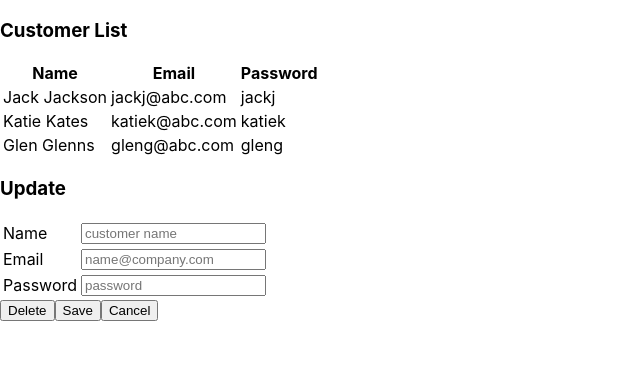
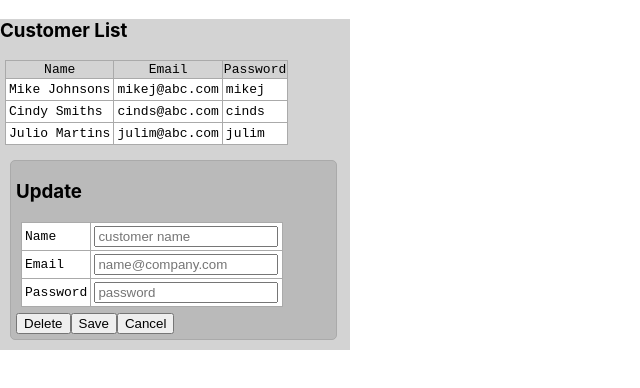
Before and after one commit to venkatpvr07/Customer-React, a React (Create React App) app: page / in a window 1280 px wide. Shown: the top 388 px of the page, without its empty margins (0-640 px from the left). Built offline with nearby package versions, Linux system fonts and the light colour scheme.

Commit message:
finished stage 3

```diff
--- a/src/App.css
+++ b/src/App.css
@@ -1,38 +1,82 @@
-.App {
-  text-align: center;
+h4 {
+  margin: 0px;
+  padding: 5px;
+  padding-left: 0px;
+  font-family: sans-serif;
 }
 
-.App-logo {
-  height: 40vmin;
-  pointer-events: none;
+h5 {
+  margin: 0px;
+  padding: 5px;
+  font-family: sans-serif;
+  font-weight: normal;
+  padding-bottom:0px;
+}
+table {
+  margin: 5px;
+  background-color: white;
+  font-family: monospace;
 }
 
-@media (prefers-reduced-motion: no-preference) {
-  .App-logo {
-    animation: App-logo-spin infinite 20s linear;
-  }
+input[type='text'], input[type='email']{
+  width: 95%;
 }
 
-.App-header {
-  background-color: #282c34;
-  min-height: 100vh;
-  display: flex;
-  flex-direction: column;
-  align-items: center;
-  justify-content: center;
-  font-size: calc(10px + 2vmin);
-  color: white;
+table,
+td,
+tr {
+  border: 1.3px solid #aaa;
+  border-collapse: collapse;
+  padding: 3px;
 }
 
-.App-link {
-  color: #61dafb;
+th {
+  background-color: lightgrey;
+  font-weight: normal;
+  border: 1px #aaa solid;
 }
 
-@keyframes App-logo-spin {
-  from {
-    transform: rotate(0deg);
-  }
-  to {
-    transform: rotate(360deg);
-  }
+form{
+  width: inherit;
 }
+
+div#root {
+  background-color: lightgrey;
+  width: 350px;
+}
+
+.boxed {
+  border: 1.5px solid #aaa;
+  width: 315px;
+  margin: 10px;
+  background-color: #bababa;
+  display: inline-block;
+  border-radius: 5px;
+  padding-left: 5px;;
+  padding-right: 5px;
+  padding-top:0px;
+  padding-bottom: 5px;
+}
+
+.scroll{
+  height: 200px;
+  overflow: auto;
+}
+
+.small{
+  font-size:.7em;
+}
+
+.selected {
+  font-weight: bold;
+}
+
+table#customer-add-update tbody tr td.label{
+  text-align: right;
+}
+
+#customer-list, table#customer-add-update {
+  width: inherit;
+  margin:0px;
+  border: 0px;
+}
--- a/src/App.js
+++ b/src/App.js
@@ -1,24 +1,75 @@
+import React, {useState, useEffect} from 'react';
+import { getAllCustomers, post, put, deleteById } from './data'
 import './App.css';
-import data from './data';
+// import data from './data';
 
 function App() {
   // const data = {}
-  let addOrUpdate = data.length>0 ? "Update" : "Add"
-  const handleListClick = function(){
-    console.log("in handleListClick()");
+  // let addOrUpdate = data.length>0 ? "Update" : "Add"
+  let blankCustomer = { "id": null, "name": "", "email": "", "password": "" };
+  const [customers, setCustomers] = useState([]);
+  const [customerDetails, setCustomerDetails] = useState(blankCustomer);
+  let addOrUpdate = (customerDetails.id >= 0) ? 'Update' : 'Add';
+
+  const getCustomers = function() {
+    console.log("inside getCustomers()");
+    setCustomers(getAllCustomers);
   }
 
-  const handleDelete = function(){
-    console.log("in handleDelete()");
+  useEffect(getCustomers, []);
+
+  const handleListClick = function(item){
+    console.log("in handleListClick() and item is: ", item);
+    if(customerDetails.id === item.id){
+      setCustomerDetails(blankCustomer);
+    }else{
+      setCustomerDetails(item);
+    }
   }
 
-  const handleSave = function(){
-    console.log("in handleSave()");
+  const handleInputChange = function (e) {
+    console.log("in handleInputChange() and target is: ", e.target);
+    const name = e.target.name;
+    const value = e.target.value;
+    let newcustomerDetails = {...customerDetails}
+    newcustomerDetails[name] = value;
+    console.log("name is" , newcustomerDetails);
+    setCustomerDetails(newcustomerDetails);
   }
 
-  const handleCancel = function(){
-    console.log("in handleCancel()");
+  let handleCancel = function () {
+    console.log("in onCancelClick()");
+    setCustomerDetails(blankCustomer);
   }
+
+  let handleDelete = function () {
+    if(customerDetails.id >= 0){
+      deleteById(customerDetails.id);
+    }
+    setCustomerDetails(blankCustomer);
+  }
+
+let handleSave = function () {
+  if (addOrUpdate === 'Add') {
+    post(customerDetails);
+  }
+  if (addOrUpdate === 'Update') {
+    put(customerDetails.id, customerDetails);
+  }
+  setCustomerDetails(blankCustomer);
+}
+
+//   const handleDelete = function(){
+//     console.log("in handleDelete()");
+//   }
+
+//   const handleSave = function(){
+//     console.log("in handleSave()");
+//   }
+
+//   const handleCancel = function(){
+//     console.log("in handleCancel()");
+//   }
   return (
     <>
       <div className="Boxed">
@@ -34,9 +85,10 @@ function App() {
           </tr>
         </thead>
         <tbody>
-           {data.map(
+           {customers.map(
               (item, index) => {
                 return (<tr key={item.id}
+                className={ (item.id === customerDetails.id )?'selected': ''}
                 onClick={()=>handleListClick(item)}
                 >
                   <td>{item.name}</td>
@@ -57,15 +109,15 @@ function App() {
                 <tbody>
                   <tr>
                   <td><label htmlFor="username">Name</label></td>
-                  <td><input type = "text" id = "username" name = "username" placeholder='customer name' required></input></td>
+                  <td><input type = "text" id = "username" name = "name" value={customerDetails.name} onChange={(e) => handleInputChange(e)} placeholder='customer name' required></input></td>
                   </tr>
                   <tr>
                   <td><label htmlFor="email">Email</label></td>
-                  <td><input type = "text" id = "email" name = "email" placeholder='name@company.com' required></input></td>
+                  <td><input type = "text" id = "email" name = "email" value={customerDetails.email} onChange={(e) => handleInputChange(e)} placeholder='name@company.com' required></input></td>
                   </tr>
                   <tr>
                   <td><label htmlFor="password">Password</label></td>
-                  <td><input type = "text" id = "password" name = "password" placeholder='password' required></input></td>
+                  <td><input type = "text" id = "password" name = "password" value={customerDetails.password} onChange={(e) => handleInputChange(e)} placeholder='password' required></input></td>
                   </tr>
                   {/* <tr>
                     <td colSpan="2"></td>
--- a/src/data.js
+++ b/src/data.js
@@ -1,22 +1,76 @@
-let data = [
+const data = [
     {
       "id": 0,
-      "name": "Jack Jackson",
-      "email": "jackj@abc.com",
-      "password": "jackj"
+      "name": "Mike Johnsons",
+      "email": "mikej@abc.com",
+      "password": "mikej"
     },
     {
       "id": 1,
-      "name": "Katie Kates",
-      "email": "katiek@abc.com",
-      "password": "katiek"
+      "name": "Cindy Smiths",
+      "email": "cinds@abc.com",
+      "password": "cinds"
     },
     {
       "id": 2,
-      "name": "Glen Glenns",
-      "email": "gleng@abc.com",
-      "password": "gleng"
+      "name": "Julio Martins",
+      "email": "julim@abc.com",
+      "password": "julim"
     }
   ]
 
-export default data;
+
+export function getAllCustomers(){
+    return data;
+}
+
+export function get(id) {
+    let result = null;
+    for( let item of data){
+        if(item.id === id){
+            result = item;
+        }
+    }
+  return result;
+}
+
+export function deleteById(id) {
+  let arrayIndex = getArrayIndexForId(id);
+  if( arrayIndex >= 0 && arrayIndex < data.length){
+    data.splice(arrayIndex,1);
+  }
+}
+
+export function post(item) {
+  let nextid = getNextId();
+  console.log("nextid: " + nextid);
+  item.id = nextid;
+  data[data.length] = item;
+}
+
+export function put(id, item) {
+  for( let i = 0; i < data.length; i++){
+    if(data[i].id === id){
+      data[i] = item;
+      return;
+    }
+  }
+}
+
+function getArrayIndexForId(id){
+  for( let i = 0; i < data.length; i++){
+    if(data[i].id === id){
+      return i;
+    }
+  }
+  return -1;
+}
+
+
+function getNextId(){
+  let maxid = 0;
+  for( let item of data){
+    maxid = (item.id > maxid)?item.id:maxid;
+  }
+  return maxid + 1;
+}
```
